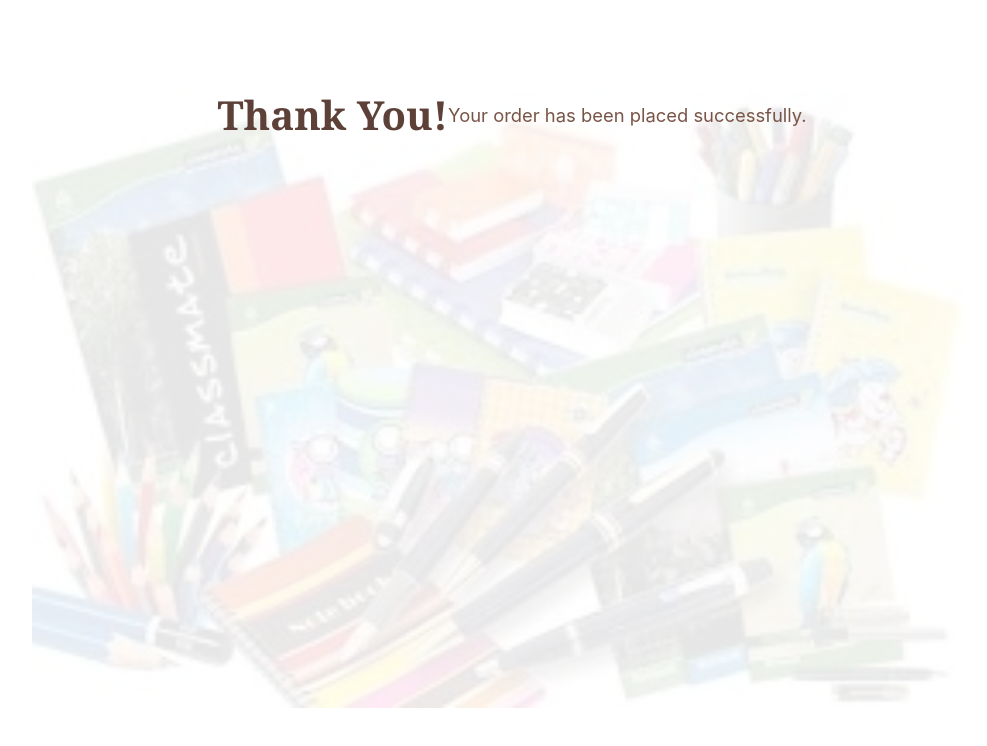
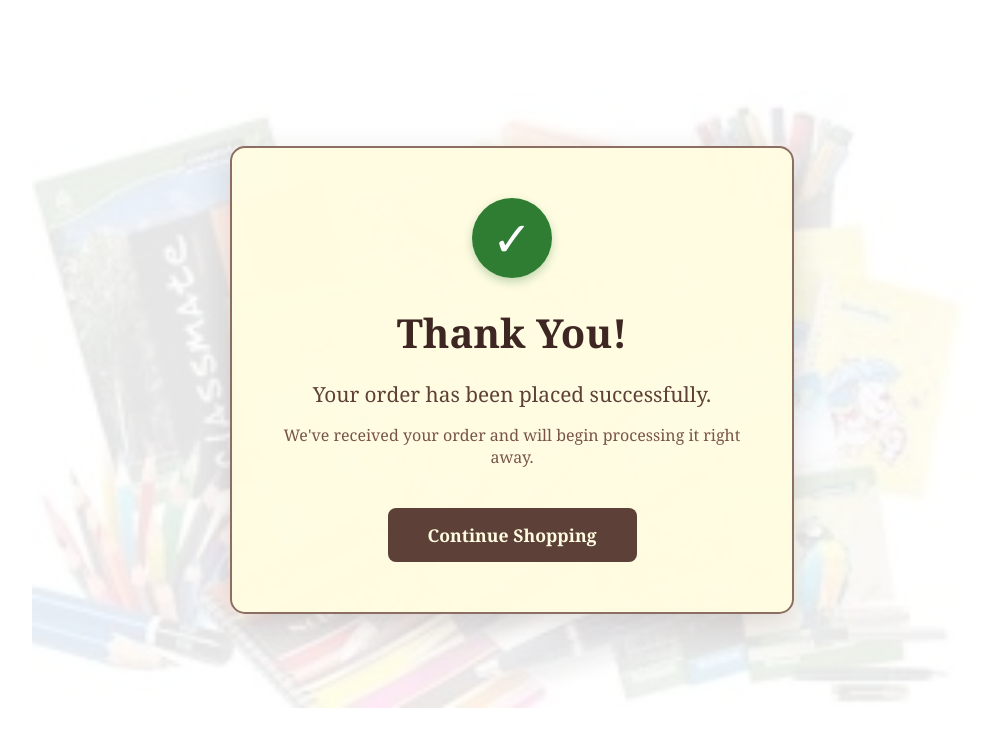
Before and after one commit to jahnavi-175/E-Commerce-site, a React (Create React App) app in the folder frontend/: page /thankyou in a window 1280 px wide. Shown: the top 746 px of the page, without its empty margins (128-1115 px from the left). Built offline with nearby package versions, Linux system fonts and the light colour scheme.

Commit message:
Update Thankyou.jsx

```diff
--- a/frontend/src/pages/Thankyou.jsx
+++ b/frontend/src/pages/Thankyou.jsx
@@ -1,32 +1,85 @@
+import React from 'react';
+import { Link } from 'react-router-dom';
+
 const ThankYou = () => {
   return (
     <div style={styles.container}>
-      <h1 style={styles.heading}>Thank You!</h1>
-      <p style={styles.paragraph}>Your order has been placed successfully.</p>
+      <div style={styles.card}>
+        <div style={styles.iconCircle}>
+          ✓
+        </div>
+        <h1 style={styles.heading}>Thank You!</h1>
+        <p style={styles.paragraph}>Your order has been placed successfully.</p>
+        <p style={styles.subText}>We've received your order and will begin processing it right away.</p>
+
+        <Link to="/home" style={styles.homeBtn}>
+          Continue Shopping
+        </Link>
+      </div>
     </div>
   );
 };
 
 const styles = {
   container: {
-    padding: "60px 20px",
     display: "flex",
     justifyContent: "center",
     alignItems: "center",
+    minHeight: "90vh",
+    backgroundColor: "transparent",
+    fontFamily: "'Georgia', serif",
+    padding: "20px"
+  },
+  card: {
+    padding: "50px 30px",
+    maxWidth: "500px",
+    width: "100%",
+    backgroundColor: "rgba(255, 252, 225, 0.95)",
+    borderRadius: "15px",
+    border: "2px solid #8D6E63",
+    boxShadow: "0 10px 30px rgba(62, 39, 35, 0.15)",
+    textAlign: "center"
+  },
+  iconCircle: {
+    width: "80px",
+    height: "80px",
+    backgroundColor: "#2E7D32",
+    color: "#FFF",
+    borderRadius: "50%",
+    display: "flex",
+    justifyContent: "center",
+    alignItems: "center",
+    fontSize: "3rem",
+    margin: "0 auto 20px auto",
+    boxShadow: "0 4px 10px rgba(46, 125, 50, 0.3)"
   },
   heading: {
-    textAlign: "center",
-    marginBottom: "30px",
-    color: "#5D4037",
+    color: "#3E2723",
+    marginBottom: "15px",
     fontSize: "2.5rem",
-    fontFamily: "'Georgia', serif",
+    fontWeight: "bold"
   },
   paragraph: {
-    fontSize: "1.15rem",
+    fontSize: "1.3rem",
+    color: "#5D4037",
+    marginBottom: "10px",
+    fontWeight: "500"
+  },
+  subText: {
+    fontSize: "1rem",
     color: "#795548",
-    textAlign: "justify",
-    lineHeight: "1.8",
-    margin: "0",
+    marginBottom: "40px"
+  },
+  homeBtn: {
+    display: "inline-block",
+    padding: "15px 40px",
+    backgroundColor: "#5D4037",
+    color: "#FFFCE1",
+    textDecoration: "none",
+    borderRadius: "8px",
+    fontSize: "1.1rem",
+    fontWeight: "bold",
+    transition: "background 0.3s"
   }
 }
 
```
